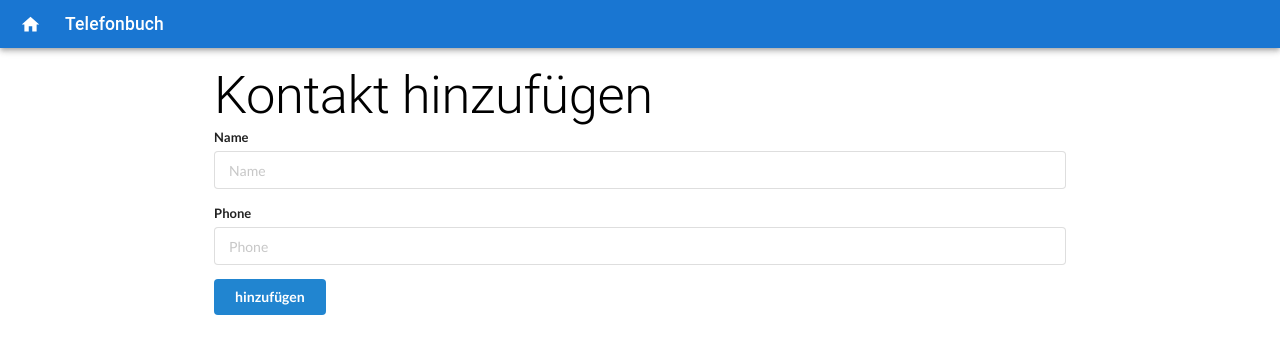
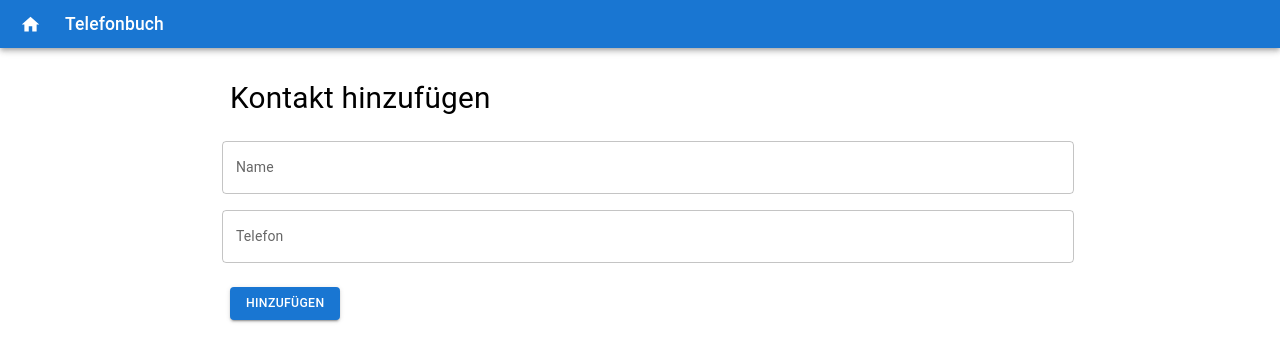
Before and after one commit to HamzaEg/contact-app, a React (Create React App) app: page /add in a window 1280 px wide. Shown: the top 362 px of the page. Built offline with nearby package versions, Linux system fonts and the light colour scheme; no server answers.

Commit message:
mui style

```diff
--- a/src/api/contacts.js
+++ b/src/api/contacts.js
@@ -1,6 +1,6 @@
 import axios from 'axios';
 
 export default axios.create({
-    // server-api with "contacts" resource as Array is requird!
+    // server-api with an empty Array of "contacts", should be available!
     baseURL:"http://localhost:3030/",
 })
--- a/src/components/AddContact.js
+++ b/src/components/AddContact.js
@@ -1,6 +1,5 @@
 import React from "react";
-import Container from "@mui/material/Container";
-import Typography from '@mui/material/Typography';
+import { Container, Typography, Box, TextField, Button } from "@mui/material";
 
 class AddContact extends React.Component {
   state = {
@@ -20,32 +19,36 @@ class AddContact extends React.Component {
   };
   render() {
     return (
-
-      <Container maxWidth="md">
-      <Typography variant="h2" color="initial">Kontakt hinzufügen</Typography>
-        <form className="ui form" onSubmit={this.add}>
-          <div className="field">
-            <label>Name</label>
-            <input
-              type="text"
-              name="name"
-              placeholder="Name"
+      <Container maxWidth="md" onSubmit={this.add}>
+        <Box
+          component="form"
+          //onSubmit={this.add}
+          sx={{
+            "& .MuiTypography-root": { m: 2 },
+            "& .MuiTextField-root": { m: 1 },
+            "& .MuiButton-root": { m: 2 },
+          }}
+          autoComplete="off"
+        >
+          <Typography variant="h4" color="initial">
+            Kontakt hinzufügen
+          </Typography>
+          <TextField
+            fullWidth
+            label="Name"
             value={this.state.name}
             onChange={(e) => this.setState({ name: e.target.value })}
           />
-          </div>
-          <div className="field">
-            <label>Phone</label>
-            <input
-              type="text"
-              name="phone"
-              placeholder="Phone"
+          <TextField
+            fullWidth
+            label="Telefon"
             value={this.state.phone}
             onChange={(e) => this.setState({ phone: e.target.value })}
           />
-          </div>
-          <button className="ui button blue">hinzufügen</button>
-        </form>
+          <Button variant="contained" color="primary" onClick={this.add}>
+            hinzufügen
+          </Button>
+        </Box>
       </Container>
     );
   }
--- a/src/components/ContactCard.js
+++ b/src/components/ContactCard.js
@@ -22,9 +22,11 @@ const CardContact = (props) => {
         </Link>
       </ListItemAvatar>
       <ListItemText primary={name} secondary={phone} />
-      <Link to={{ pathname: `/edit`, state: { contact: props.contact } }}>
+      <Link to={{ pathname: `/edit`, state: { contact: props.contact }}}>
         <Tooltip title="bearbeiten">
+        <IconButton>
           <Edit color="primary" />
+        </IconButton>
         </Tooltip>
       </Link>
 
--- a/src/components/ContactDetail.js
+++ b/src/components/ContactDetail.js
@@ -1,20 +1,33 @@
 import React from "react";
+import { Link } from "react-router-dom";
 import user from "../images/user.png";
+import Card from "@mui/material/Card";
+import CardActions from "@mui/material/CardActions";
+import CardContent from "@mui/material/CardContent";
+import CardMedia from "@mui/material/CardMedia";
+import Button from "@mui/material/Button";
+import Typography from "@mui/material/Typography";
 
 const ContactDetail = (props) => {
-  const {name, phone} = props.location.state.contact;
+  const { name, phone } = props.location.state.contact;
   return (
-    <div className="main">
-      <div className="ui card centered">
-        <div className="image">
-          <img src={user} alt="user" />
-        </div>
-        <div className="content">
-          <div className="header">{name}</div>
-          <div className="description">{phone}</div>
-        </div>
-      </div>
-    </div>
+    <Card sx={{ maxWidth: 345 }}>
+      <CardMedia component="img" alt="green iguana" height="240" image={user} />
+      <CardContent>
+        <Typography gutterBottom variant="h5" component="div">
+          {name}
+        </Typography>
+
+        <Typography variant="body2" color="text.secondary">
+          {phone}
+        </Typography>
+      </CardContent>
+      <CardActions>
+        <Link to="/">
+          <Button size="small">zurück</Button>
+        </Link>
+      </CardActions>
+    </Card>
   );
 };
 export default ContactDetail;
--- a/src/components/ContactList.js
+++ b/src/components/ContactList.js
@@ -2,11 +2,11 @@ import React, { useRef } from "react";
 import ContactCard from "./ContactCard";
 import Typography from "@mui/material/Typography";
 import Box from "@mui/material/Box";
-import { Link } from "react-router-dom";
 import {TextField, IconButton} from "@mui/material";
 import Container from "@mui/material/Container";
-import AddIcon from "@mui/icons-material/Add";
 import Tooltip from "@mui/material/Tooltip";
+import { Link } from "react-router-dom";
+import ContactPhone from "@mui/icons-material/ContactPhone";
 import SearchOutlined from "@mui/icons-material/SearchOutlined";
 
 
@@ -41,6 +41,8 @@ const ContactList = (props) => {
   const getSearchTerm = () => {
     props.searchKeyword(inputEl.current.value);
   };
+
+
   return (
     <Container>
       <Box
@@ -72,13 +74,13 @@ const ContactList = (props) => {
         <Link to=''>
 
           <Tooltip title="Zufälligen Testkontakt hinzufügen">
-            <AddIcon color="primary" onClick={loadJsonFileToApi}/>
+            <ContactPhone fontSize="large" color="secondary" onClick={loadJsonFileToApi}/>
           </Tooltip>
         </Link>
 
         <Link to="/add">
           <Tooltip title="neue Kontakt anlegen!">
-            <AddIcon color="primary" />
+            <ContactPhone fontSize="large" color="primary" />
           </Tooltip>
         </Link>
       </Box>
--- a/src/components/EditContact.js
+++ b/src/components/EditContact.js
@@ -1,5 +1,5 @@
 import React from "react";
-import Container from "@mui/material/Container";
+import { Container, Typography, Box, TextField, Button } from "@mui/material";
 
 class EditContact extends React.Component {
   constructor(props){
@@ -24,33 +24,36 @@ class EditContact extends React.Component {
   };
   render() {
     return (
-      <Container maxWidth="md">
-        <h2>Kontakt bearbeiten</h2>
-        <form className="ui form" onSubmit={this.update}>
-          <div className="field">
-            <label>Name</label>
-            <input
-              type="text"
-              name="name"
-              placeholder="Name"
+           <Container maxWidth="md" >
+        <Box
+          component="form"
+          sx={{
+            "& .MuiTypography-root": { m: 2 },
+            "& .MuiTextField-root": { m: 1 },
+            "& .MuiButton-root": { m: 2 },
+          }}
+          autoComplete="off"
+        >
+          <Typography variant="h4" color="initial">
+            Kontakt bearbeiten
+          </Typography>
+          <TextField
+            fullWidth
+            label="Name"
             value={this.state.name}
             onChange={(e) => this.setState({ name: e.target.value })}
           />
-          </div>
-          <div className="field">
-            <label>Telefon</label>
-            <input
-              type="text"
-              name="phone"
-              placeholder="Phone"
+          <TextField
+            fullWidth
+            label="Telefon"
             value={this.state.phone}
             onChange={(e) => this.setState({ phone: e.target.value })}
           />
-          </div>
-          <button className="ui button blue">Aktualisieren</button>
-        </form>
+          <Button variant="contained" color="primary" onClick={this.update}>
+            Aktualisieren
+          </Button>
+        </Box>
       </Container>
-
     );
   }
 }
```
Lines whose indentation alone changed are shown as unchanged.
